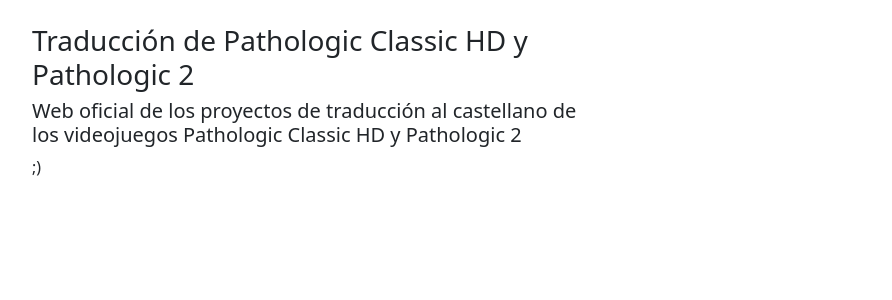
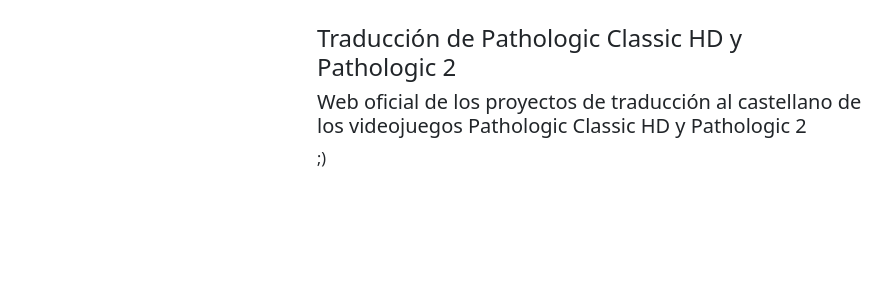
Before and after one commit to pathologic-es/pathologic-es.github.io, a Jekyll site: the page built from index.html, in a window 1280 px wide. Shown: the top 300 px of the page, without its empty margins (50-942 px from the left). Built offline with Jekyll 4.4.1, drawn with Linux system fonts in a browser that asks for light colours.

Commit message:
Update default.html

```diff
--- a/_layouts/default.html
+++ b/_layouts/default.html
@@ -9,9 +9,9 @@
 	<body class="default">
 		<main>
 			<div class="container">
-				<div class="row">
+				<div class="row justify-content-md-center">
 					<div class="col-md-6">
-						<h3>{{ site.title }}</h3>
+						<h4>{{ site.title }}</h4>
 						<h5>{{ site.description }}</h5>
 						{{ content }}
 					</div>
```
